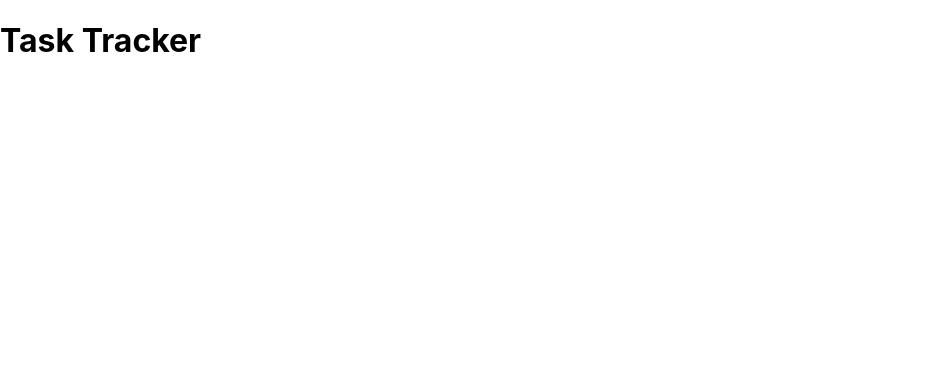
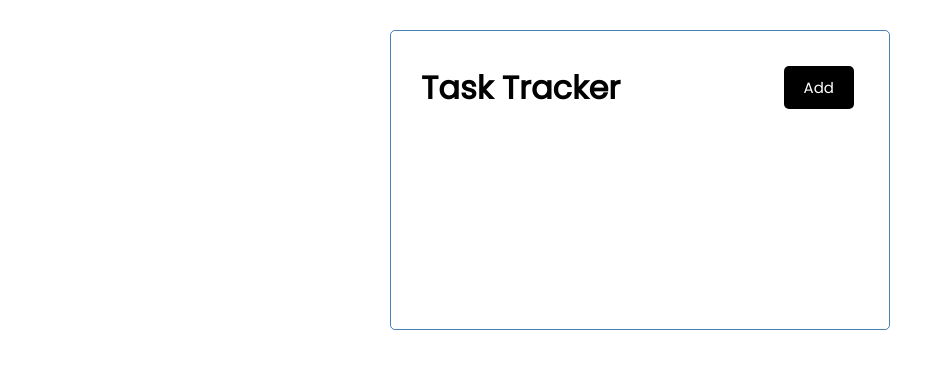
Before and after one commit to Aryamaan23/React-23, a React (Create React App) app in the folder task-tracker/: page / in a window 1280 px wide. Shown: the top 368 px of the page, without its empty margins (0-952 px from the left). Built offline with nearby package versions, Linux system fonts and the light colour scheme.

Commit message:
Component:Styling

```diff
--- a/task-tracker/src/components/Header.js
+++ b/task-tracker/src/components/Header.js
@@ -1,7 +1,11 @@
+import PropTypes from 'prop-types'
+
+
 const Header = ({title}) => {
     return (
-       <header>
-           <h1>{title}</h1>
+       <header className='header'>
+           <h1 >{title}</h1>
+           <button className='btn'>Add</button>
        </header>
     )
 }
@@ -10,4 +14,14 @@
     title:'Task Tracker'
 }
 
+Header.propTypes={
+    title:PropTypes.string.isRequired,
+}
+
+//CSS in Js
+//const headingStyle={
+   // color:'red',
+   //backgroundColor:'black'
+//}
+
 export default Header
--- a/task-tracker/src/index.css
+++ b/task-tracker/src/index.css
@@ -1,13 +1,112 @@
-body {
+@import url('https://fonts.googleapis.com/css2?family=Poppins:wght@300;400&display=swap');
+
+* {
+  box-sizing: border-box;
   margin: 0;
-  font-family: -apple-system, BlinkMacSystemFont, 'Segoe UI', 'Roboto', 'Oxygen',
-    'Ubuntu', 'Cantarell', 'Fira Sans', 'Droid Sans', 'Helvetica Neue',
-    sans-serif;
-  -webkit-font-smoothing: antialiased;
-  -moz-osx-font-smoothing: grayscale;
+  padding: 0;
 }
 
-code {
-  font-family: source-code-pro, Menlo, Monaco, Consolas, 'Courier New',
-    monospace;
+body {
+  font-family: 'Poppins', sans-serif;
 }
+
+.container {
+  max-width: 500px;
+  margin: 30px auto;
+  overflow: auto;
+  min-height: 300px;
+  border: 1px solid steelblue;
+  padding: 30px;
+  border-radius: 5px;
+}
+
+.header {
+  display: flex;
+  justify-content: space-between;
+  align-items: center;
+  margin-bottom: 20px;
+}
+
+.btn {
+  display: inline-block;
+  background: #000;
+  color: #fff;
+  border: none;
+  padding: 10px 20px;
+  margin: 5px;
+  border-radius: 5px;
+  cursor: pointer;
+  text-decoration: none;
+  font-size: 15px;
+  font-family: inherit;
+}
+
+.btn:focus {
+  outline: none;
+}
+
+.btn:active {
+  transform: scale(0.98);
+}
+
+.btn-block {
+  display: block;
+  width: 100%;
+}
+
+.task {
+  background: #f4f4f4;
+  margin: 5px;
+  padding: 10px 20px;
+  cursor: pointer;
+}
+
+.task.reminder {
+  border-left: 5px solid green;
+}
+
+.task h3 {
+  display: flex;
+  align-items: center;
+  justify-content: space-between;
+}
+
+.add-form {
+  margin-bottom: 40px;
+}
+
+.form-control {
+  margin: 20px 0;
+}
+
+.form-control label {
+  display: block;
+}
+
+.form-control input {
+  width: 100%;
+  height: 40px;
+  margin: 5px;
+  padding: 3px 7px;
+  font-size: 17px;
+}
+
+.form-control-check {
+  display: flex;
+  align-items: center;
+  justify-content: space-between;
+}
+
+.form-control-check label {
+  flex: 1;
+}
+
+.form-control-check input {
+  flex: 2;
+  height: 20px;
+}
+
+footer {
+  margin-top: 30px;
+  text-align: center;
+}
```
